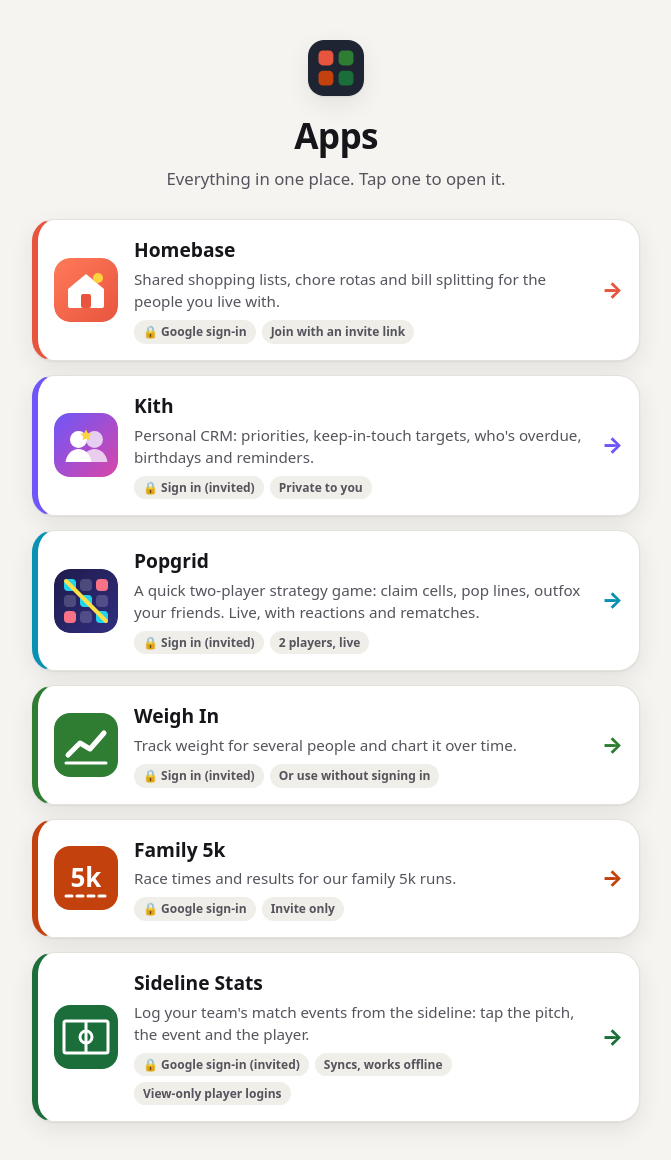
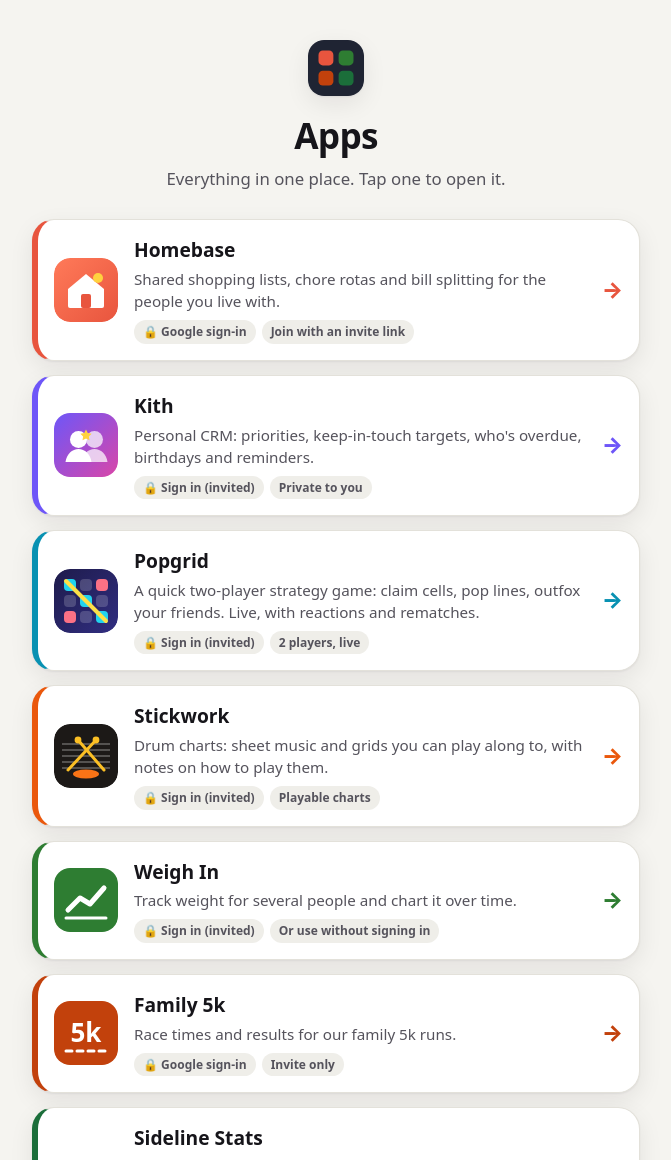
Before and after one commit to CaomhinDev/apps, a plain HTML site: page index.html in a window 1280 px wide. Shown: the top 1160 px of the page, without its empty margins (304-975 px from the left). Drawn offline with Linux system fonts and the light colour scheme.

Commit message:
Add Stickwork (drum charts)
Co-Authored-By: Claude Opus 5.5 <noreply@anthropic.com>

```diff
--- a/index.html
+++ b/index.html
@@ -55,6 +55,17 @@
         </a>
       </li>
       <li>
+        <a class="app" href="https://stickwork-1308ec.web.app/" id="stickwork">
+          <img src="icons/stickwork.svg" alt="" width="64" height="64">
+          <span class="text">
+            <strong>Stickwork</strong>
+            <span class="desc">Drum charts: sheet music and grids you can play along to, with notes on how to play them.</span>
+            <span class="tags"><span class="tag">🔒 Sign in (invited)</span><span class="tag">Playable charts</span></span>
+          </span>
+          <span class="go" aria-hidden="true">→</span>
+        </a>
+      </li>
+      <li>
         <a class="app" href="https://caomhindev.github.io/weigh-in/" id="weigh-in">
           <img src="icons/weigh-in.svg" alt="" width="64" height="64">
           <span class="text">
--- a/styles.css
+++ b/styles.css
@@ -29,6 +29,7 @@
 #sideline-stats { --tint: #1b6e3a; }
 #kith { --tint: #6e56f8; }
 #popgrid { --tint: #0891b2; }
+#stickwork { --tint: #ea580c; }
 @media (prefers-color-scheme: dark) {
   #homebase { --tint: #ff7a63; }
   #weigh-in { --tint: #66bb6a; }
@@ -36,6 +37,7 @@
   #sideline-stats { --tint: #4ade80; }
   #kith { --tint: #9d8bff; }
   #popgrid { --tint: #22d3ee; }
+  #stickwork { --tint: #fb923c; }
 }
 
 * { box-sizing: border-box; }
```
Also changed, not shown: icons/stickwork.svg (added), 1 other file.
